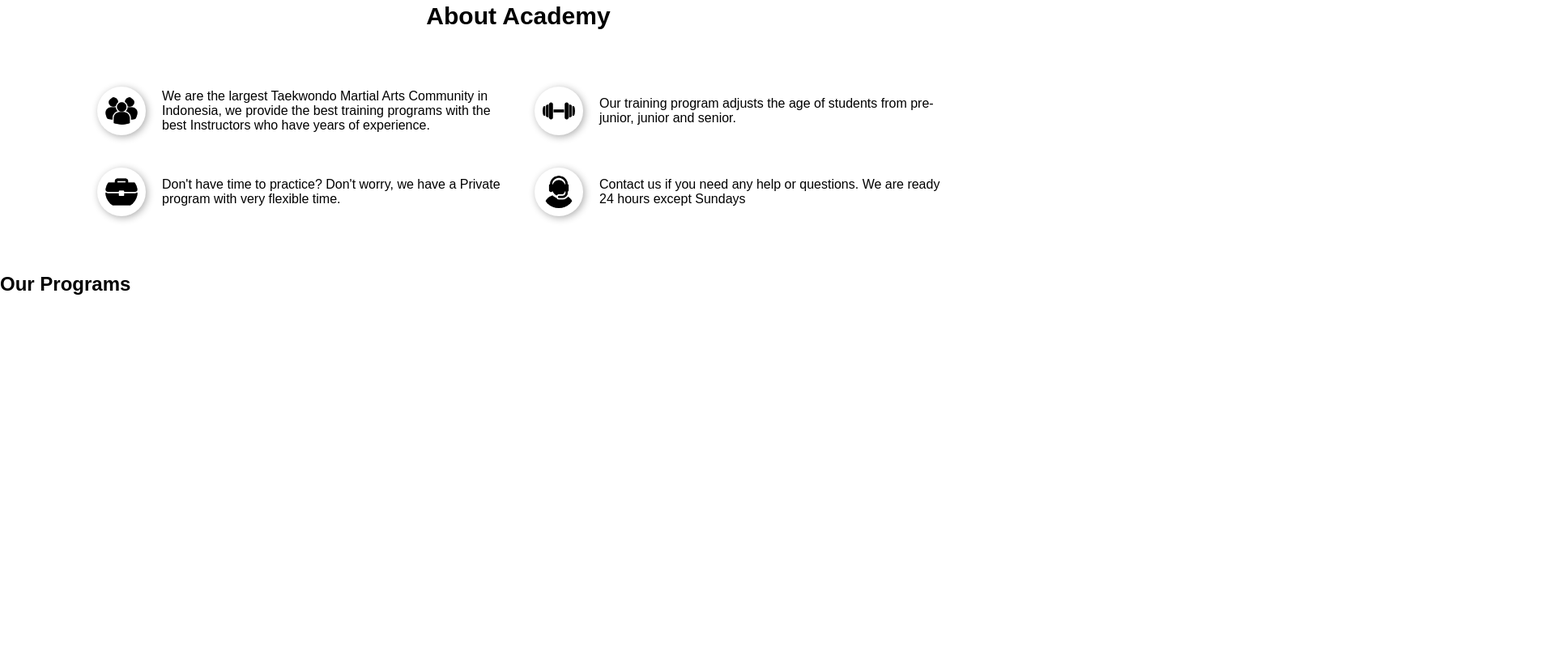
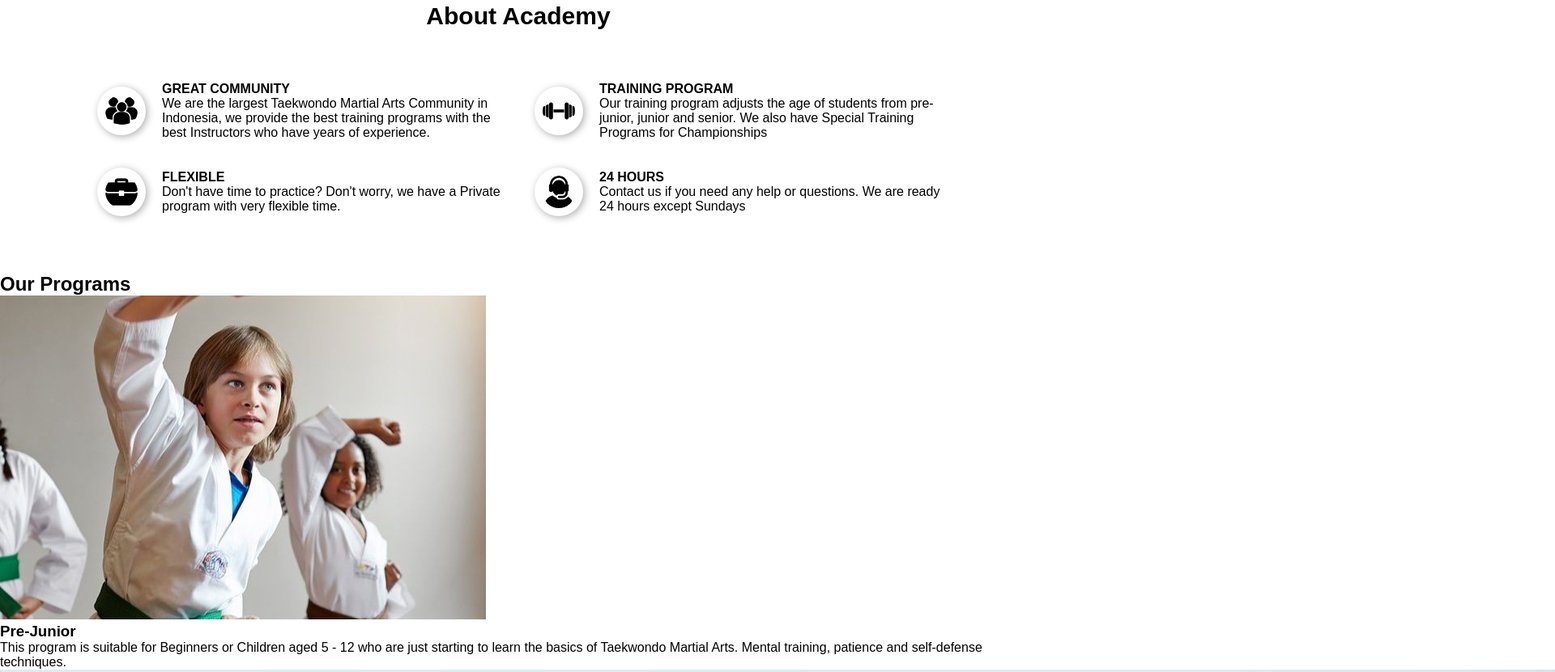
Before and after one commit to RevoU-FSSE-2/week-5-alyuza, a plain HTML site: page index.html in a window 1280 px wide. Shown: the part 637-1467 px from the top of the page at 81% size, 1920 px wide, since content can reach past the window. Before the commit the page ends 1002 px from the top, so only its background shows below. Drawn offline with Linux system fonts and the light colour scheme.

Commit message:
add more section

```diff
--- a/index.html
+++ b/index.html
@@ -15,8 +15,8 @@
                 <input type='checkbox' id='check' />
                 <span class="menu">
                     <li><a href="index.html">Home</a></li>
-                    <li><a href="#">About Academy</a></li>
-                    <li><a href="#">Programs</a></li>
+                    <li><a href="#section-about">About Academy</a></li>
+                    <li><a href="#section-program">Programs</a></li>
                     <li><a href="#">Gallery</a></li>
                     <li><a href="#">Instructor</a></li>
                     <li><a href="contact.html">Contact Us</a></li>
@@ -35,31 +35,49 @@
                 <a class="learn-more" href="">Learn More</a>
             </div>
         </section>
-        <section class="section-about">
+        <section class="section-about" id="section-about">
             <h2>About Academy</h2>
             <div class="grid-container">
-                <div class="flex-container">
+                <div class="flex-container" id="item1">
                     <img class="icon" src="Assets/icon-1.png" alt="icon">
-                    <p>We are the largest Taekwondo Martial Arts Community in Indonesia, we provide the best training programs with the best Instructors who have years of experience.</p>
+                    <p><strong>GREAT COMMUNITY</strong><br>
+                        We are the largest Taekwondo Martial Arts Community in Indonesia, we provide the best training programs with the best Instructors who have years of experience.</p>
                 </div>
-                <div class="flex-container">
+                <div class="flex-container" id="item2">
                     <img class="icon" src="Assets/icon-2.png" alt="icon">
-                    <p>Our training program adjusts the age of students from pre-junior, junior and senior.</p>
+                    <p><strong>TRAINING PROGRAM</strong><br>
+                        Our training program adjusts the age of students from pre-junior, junior and senior. We also have Special Training Programs for Championships</p>
                 </div>
-                <div class="flex-container">
+                <div class="flex-container" id="item3">
                     <img class="icon" src="Assets/icon-3.png" alt="icon">
-                    <p>Don't have time to practice? Don't worry, we have a Private program with very flexible time.</p>
+                    <p><strong>FLEXIBLE</strong><br>
+                        Don't have time to practice? Don't worry, we have a Private program with very flexible time.</p>
                 </div>
-                <div class="flex-container">
+                <div class="flex-container" id="item4">
                     <img class="icon" src="Assets/icon-4.png" alt="icon">
-                    <p>Contact us if you need any help or questions. We are ready 24 hours except Sundays</p>
+                    <p><strong>24 HOURS</strong><br>
+                        Contact us if you need any help or questions. We are ready 24 hours except Sundays</p>
                 </div>
             </div>
         </section>
-        <section class="section-program">
+        <section class="section-program" id="section-program">
             <h2>Our Programs</h2>
-            <div class="flex-programs">
-
+            <div class="flex-program">
+                <div class="item-program" id="item-1">
+                    <img class="program-img" src="Assets/program-1.jpg" alt="Pre-Junior">
+                    <h3>Pre-Junior</h3>
+                    <p>This program is suitable for Beginners or Children aged 5 - 12 who are just starting to learn the basics of Taekwondo Martial Arts. Mental training, patience and self-defense techniques.</p>
+                </div>
+                <div class="item-program" id="item-2">
+                    <img class="program-img" src="Assets/program-2.jpg" alt="Pre-Junior">
+                    <h3>Junior</h3>
+                    <p>This program is suitable for Intermediate or Youth aged 13 - 18 who have practiced Taekwondo before. In this program, Students will be trained to explore Taekwondo Martial Arts Techniques, and they can start participating in Regional and National Championships.</p>
+                </div>
+                <div class="item-program" id="item-3">
+                    <img class="program-img" src="Assets/program-3.jpg" alt="Pre-Junior">
+                    <h3>Senior</h3>
+                    <p>This program is suitable for Children aged 5 - 12 years, who are just starting to learn the basics of Taekwondo Martial Arts. Mental training, patience and martial arts techniques.</p>
+                </div>
             </div>
         </section>
 
```
